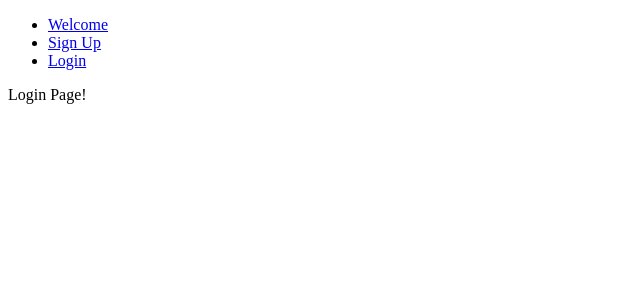
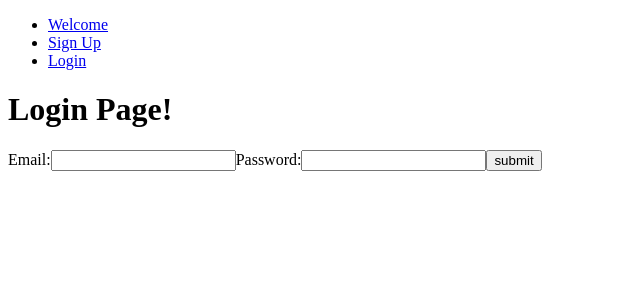
Before and after one commit to davidhk21/Meraki, a React (Create React App) app in the folder client/: page /login in a window 1280 px wide. Shown: the top 300 px of the page, without its empty margins (0-640 px from the left). Built offline with nearby package versions, Linux system fonts and the light colour scheme; the HTML template or start-up script is replaced by a standard one.

Commit message:
set up login form

```diff
--- a/client/src/Auth/components/Login.js
+++ b/client/src/Auth/components/Login.js
@@ -1,8 +1,43 @@
-import React from 'react';
+import React, { useReducer } from 'react';
 
 const Login = () => {
+  const initialValues = {
+    email: '',
+    password: '',
+  };
+
+  const [formValues, setFormValues] = useReducer(
+    (curVals, newVals) => ({ ...curVals, ...newVals }), initialValues,
+  );
+
+  const { email, password } = formValues;
+
+  const handleFormChange = (event) => {
+    const { name, value } = event.target;
+    setFormValues({ [name]: value });
+  };
+
+  const handleSubmit = (event) => {
+    event.preventDefault();
+    console.log(formValues);
+    setFormValues(initialValues);
+  };
+
   return (
-    <div>Login Page!</div>
+    <div>
+      <h1>Login Page!</h1>
+      <form onSubmit={handleSubmit}>
+        <label htmlFor="email">
+          Email:
+          <input type="email" name="email" value={email} onChange={handleFormChange} />
+        </label>
+        <label htmlFor="password">
+          Password:
+          <input type="text" name="password" value={password} onChange={handleFormChange} />
+        </label>
+        <input type="submit" value="submit" />
+      </form>
+    </div>
   );
 };
 
--- a/client/src/Auth/components/SignUp.js
+++ b/client/src/Auth/components/SignUp.js
@@ -23,8 +23,6 @@ const SignUp = (props) => {
 
   const handleSubmit = (event) => {
     event.preventDefault();
-    // send post request to /signup with form values
-    console.log(formValues);
     axios.post('http://localhost:4000/signup', formValues)
       .then(res => {
         console.log(res);
@@ -33,7 +31,6 @@ const SignUp = (props) => {
       })
       .catch(err => {
         console.error(err);
-        console.log('There has been an error with signing up');
       });
     setFormValues(initialValues);
   };
@@ -52,7 +49,7 @@ const SignUp = (props) => {
         </label>
         <label htmlFor="email">
           Email:
-          <input type="text" name="email" value={email} onChange={handleFormChange} />
+          <input type="email" name="email" value={email} onChange={handleFormChange} />
         </label>
         <label htmlFor="password">
           Password:
```
